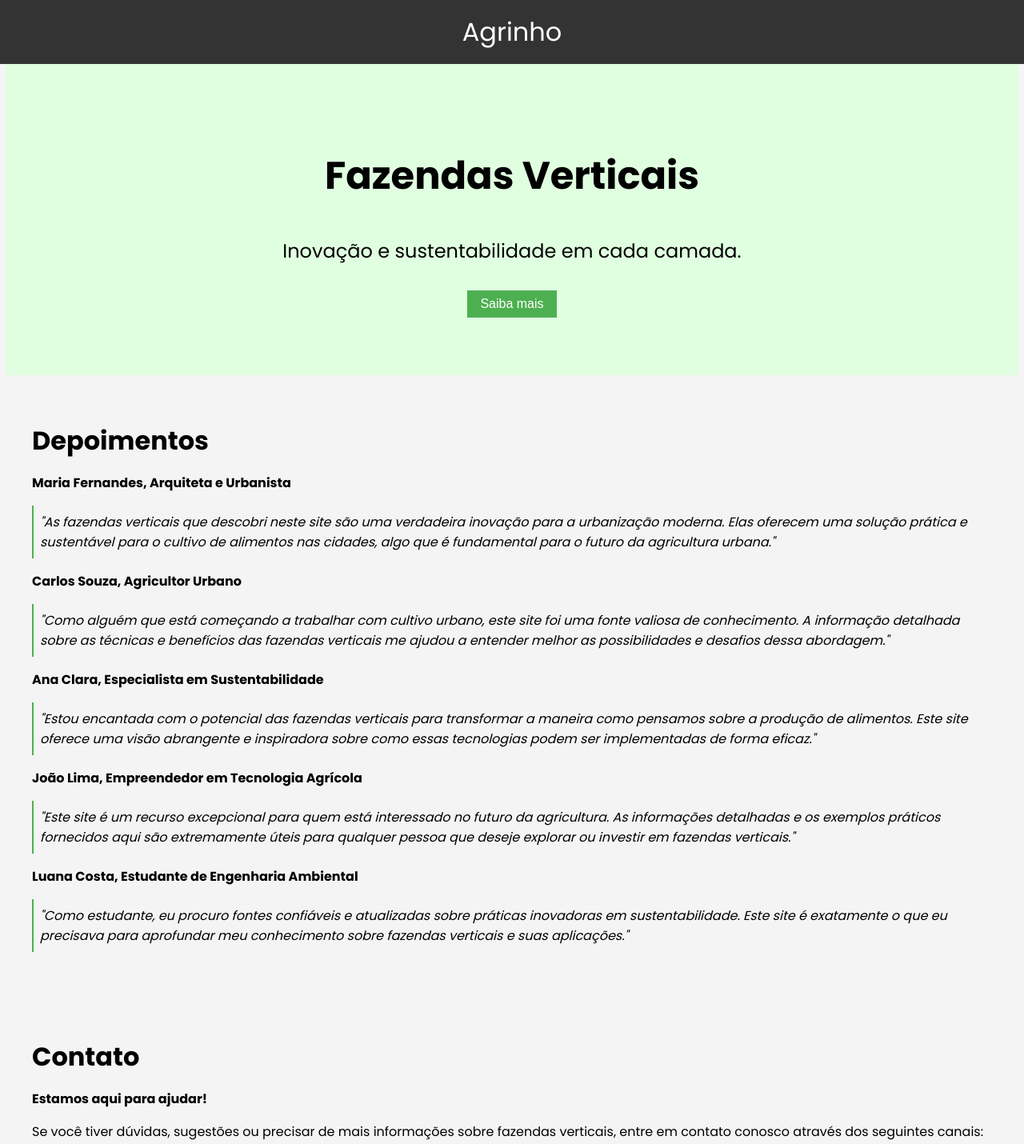
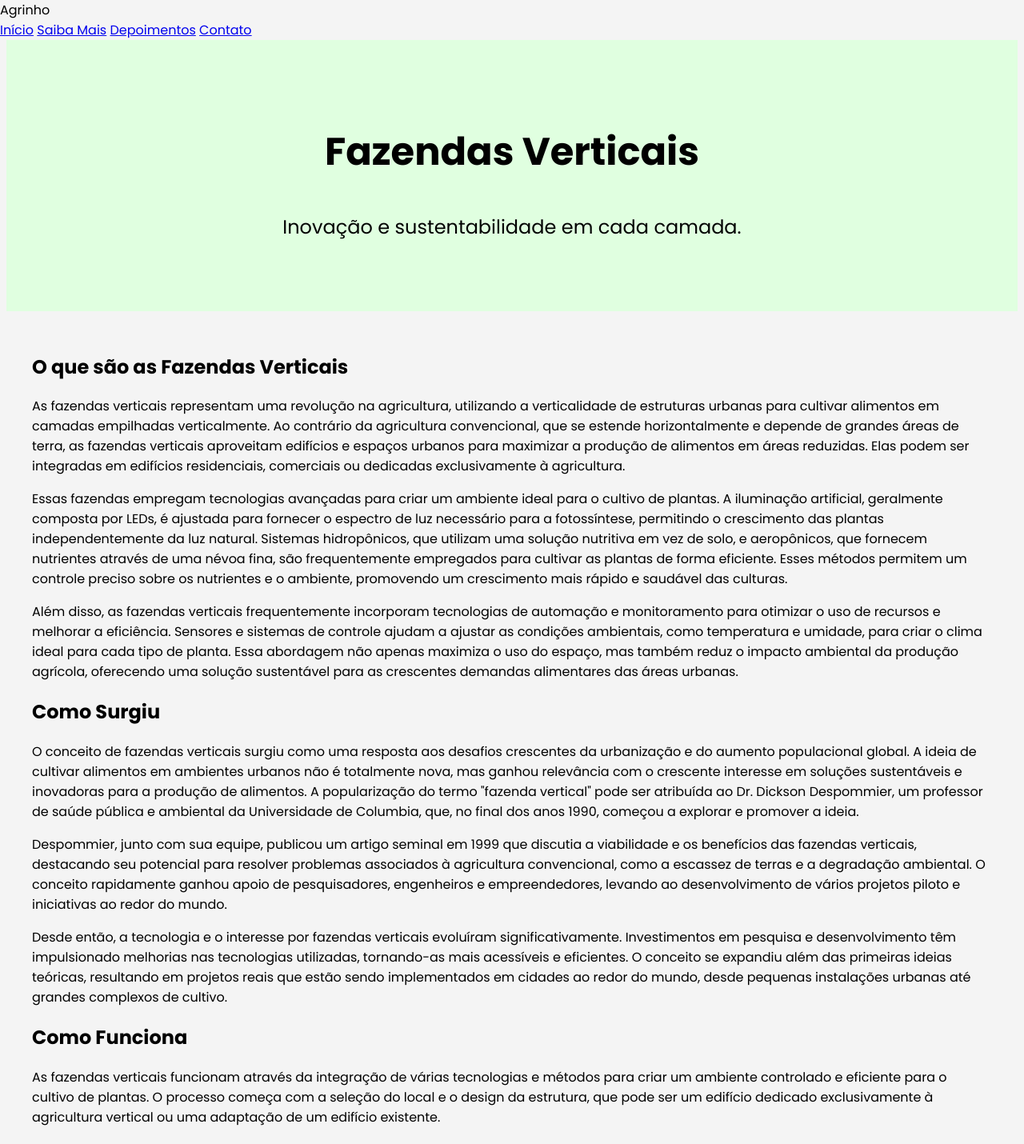
Before and after one commit to chicoinss/agrinho, a plain HTML site: page index.html in a window 1280 px wide. Shown: the top 1430 px of the page at 80% size. Drawn offline with Linux system fonts and the light colour scheme; a script that the page names is missing.

Commit message:
index.html

```diff
--- a/index.html
+++ b/index.html
@@ -9,8 +9,14 @@
 </head>
 <body>
     <!-- Cabeçalho -->
-    <header class="l-header">
-        <div id="logo" class="nav__logo">Agrinho</div>
+    <header>
+        <div class="logo">Agrinho</div>
+        <nav>
+            <a href="#inicio">Início</a>
+            <a href="#saiba-mais">Saiba Mais</a>
+            <a href="#depoimentos">Depoimentos</a>
+            <a href="#contato">Contato</a>
+        </nav>
     </header>
 
     <!-- Principal -->
@@ -19,13 +25,10 @@
         <section id="inicio" class="content-section home">
             <h1 class="home__title">Fazendas Verticais</h1>
             <p class="home__subtitle">Inovação e sustentabilidade em cada camada.</p>
-            <button id="saiba-mais" class="button">Saiba mais</button>
         </section>
 
         <!-- Seção Saiba Mais -->
-        <section id="saiba-mais-section" class="content-section hidden">
-            <button id="voltar" class="button">Voltar</button>
-            <div id="saiba-mais-content">
+        <section id="saiba-mais" class="content-section">
             <div id="o-que-sao">
                 <h2>O que são as Fazendas Verticais</h2>
                 <p>As fazendas verticais representam uma revolução na agricultura, utilizando a verticalidade de estruturas urbanas para cultivar alimentos em camadas empilhadas verticalmente. Ao contrário da agricultura convencional, que se estende horizontalmente e depende de grandes áreas de terra, as fazendas verticais aproveitam edifícios e espaços urbanos para maximizar a produção de alimentos em áreas reduzidas. Elas podem ser integradas em edifícios residenciais, comerciais ou dedicadas exclusivamente à agricultura.</p>
@@ -48,7 +51,6 @@
                 <p>O controle ambiental é outro aspecto crucial das fazendas verticais. Sistemas de climatização são usados para regular a temperatura, a umidade e a ventilação, criando condições ideais para o crescimento das plantas. Sensores e tecnologias de automação monitoram constantemente essas condições e fazem ajustes conforme necessário para manter um ambiente estável.</p>
                 <p>Além disso, as fazendas verticais frequentemente incorporam práticas sustentáveis, como o reaproveitamento da água e o uso de energias renováveis. O objetivo é minimizar o impacto ambiental e maximizar a eficiência, contribuindo para uma produção de alimentos mais sustentável e reduzindo a dependência de práticas agrícolas tradicionais.</p>
             </div>
-            </div>
         </section>
 
         <!-- Seção Depoimentos -->
@@ -59,34 +61,36 @@
             <p><strong>Carlos Souza, Agricultor Urbano</strong></p>
             <blockquote>"Como alguém que está começando a trabalhar com cultivo urbano, este site foi uma fonte valiosa de conhecimento. A informação detalhada sobre as técnicas e benefícios das fazendas verticais me ajudou a entender melhor as possibilidades e desafios dessa abordagem."</blockquote>
             <p><strong>Ana Clara, Especialista em Sustentabilidade</strong></p>
-            <blockquote>"Estou encantada com o potencial das fazendas verticais para transformar a maneira como pensamos sobre a produção de alimentos. Este site oferece uma visão abrangente e inspiradora sobre como essas tecnologias podem ser implementadas de forma eficaz."</blockquote>
+            <blockquote>"Estou encantada com o potencial das fazendas verticais para transformar a maneira como pensamos sobre a produção de alimentos. A integração de tecnologias avançadas e a abordagem sustentável são inspiradoras e necessárias para um futuro mais verde."</blockquote>
             <p><strong>João Lima, Empreendedor em Tecnologia Agrícola</strong></p>
-            <blockquote>"Este site é um recurso excepcional para quem está interessado no futuro da agricultura. As informações detalhadas e os exemplos práticos fornecidos aqui são extremamente úteis para qualquer pessoa que deseje explorar ou investir em fazendas verticais."</blockquote>
+            <blockquote>"Este site é um recurso excepcional para quem está interessado no futuro da agricultura. A apresentação clara e a informação abrangente sobre fazendas verticais são extremamente úteis para profissionais e entusiastas da área."</blockquote>
             <p><strong>Luana Costa, Estudante de Engenharia Ambiental</strong></p>
-            <blockquote>"Como estudante, eu procuro fontes confiáveis e atualizadas sobre práticas inovadoras em sustentabilidade. Este site é exatamente o que eu precisava para aprofundar meu conhecimento sobre fazendas verticais e suas aplicações."</blockquote>
+            <blockquote>"Como estudante, eu procuro fontes confiáveis e atualizadas sobre práticas inovadoras em sustentabilidade. Este site superou minhas expectativas e proporcionou uma visão detalhada e acessível sobre as fazendas verticais."</blockquote>
         </section>
 
         <!-- Seção Contato -->
         <section id="contato" class="content-section">
             <h2 class="section-title">Contato</h2>
             <p><strong>Estamos aqui para ajudar!</strong></p>
-            <p>Se você tiver dúvidas, sugestões ou precisar de mais informações sobre fazendas verticais, entre em contato conosco através dos seguintes canais:</p>
+            <p>Se você tiver dúvidas, sugestões ou precisar de mais informações sobre fazendas verticais, não hesite em entrar em contato conosco. Estamos à disposição para responder suas perguntas e fornecer o suporte necessário.</p>
             <p><strong>Endereço:</strong><br>Fazendas Verticais Inovadoras<br>Rua das Soluções Sustentáveis, 123<br>Cidade Verde, SP, 00000-000</p>
             <p><strong>Telefone:</strong><br>+55 (11) 1234-5678</p>
             <p><strong>E-mail:</strong><br>contato@agrinho.com.br</p>
             <form action="enviar-mensagem.php" method="post">
                 <label for="nome">Nome:</label>
                 <input type="text" id="nome" name="nome" required>
+
                 <label for="email">E-mail:</label>
                 <input type="email" id="email" name="email" required>
+
                 <label for="mensagem">Mensagem:</label>
-                <textarea id="mensagem" name="mensagem" rows="5" required></textarea>
-                <button type="submit" class="button">Enviar</button>
+                <textarea id="mensagem" name="mensagem" rows="4" required></textarea>
+
+                <button type="submit">Enviar Mensagem</button>
             </form>
         </section>
     </main>
 
-    <!-- Scripts -->
     <script src="script.js"></script>
 </body>
 </html>
```
Lines whose indentation alone changed are shown as unchanged.
